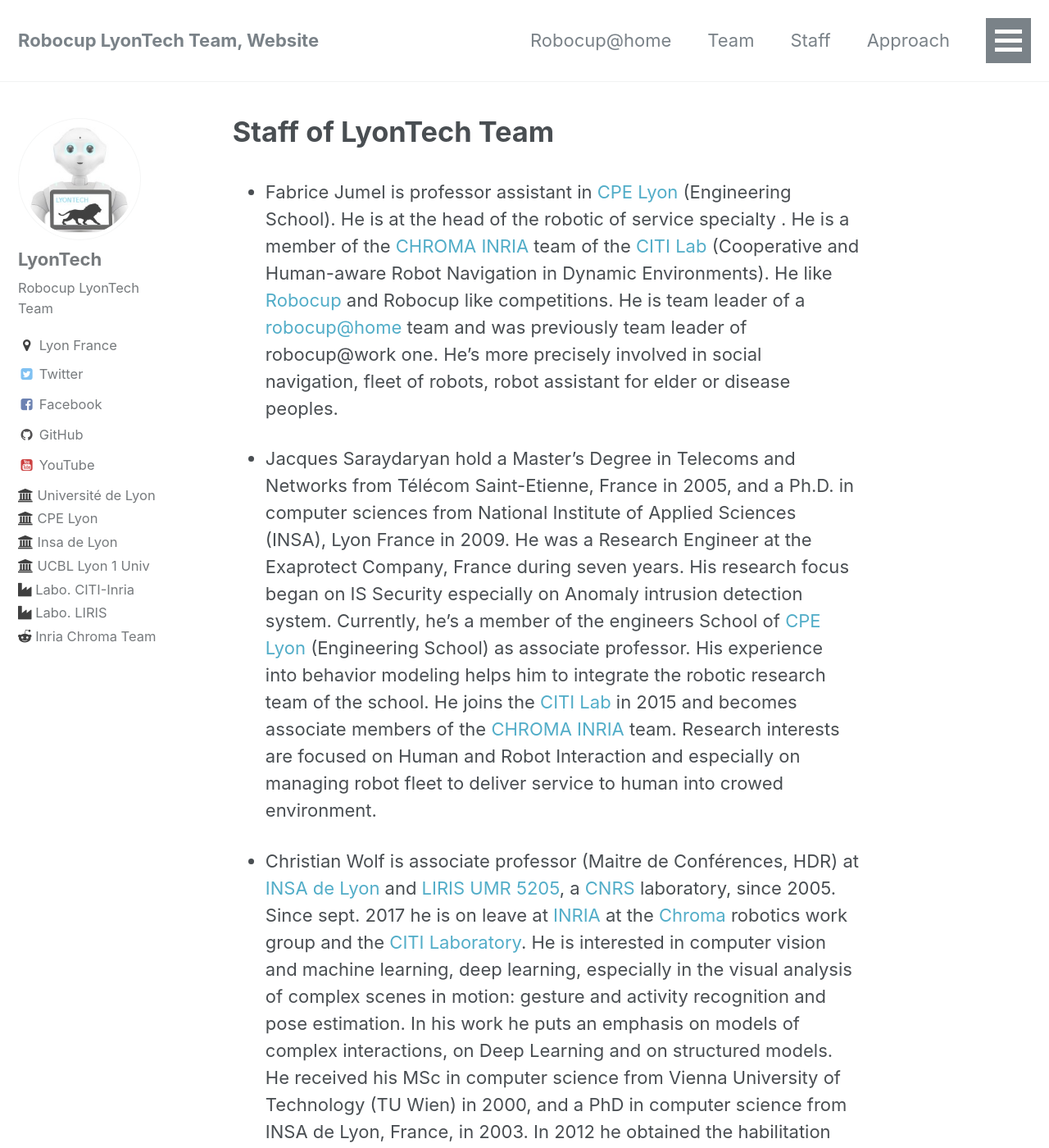
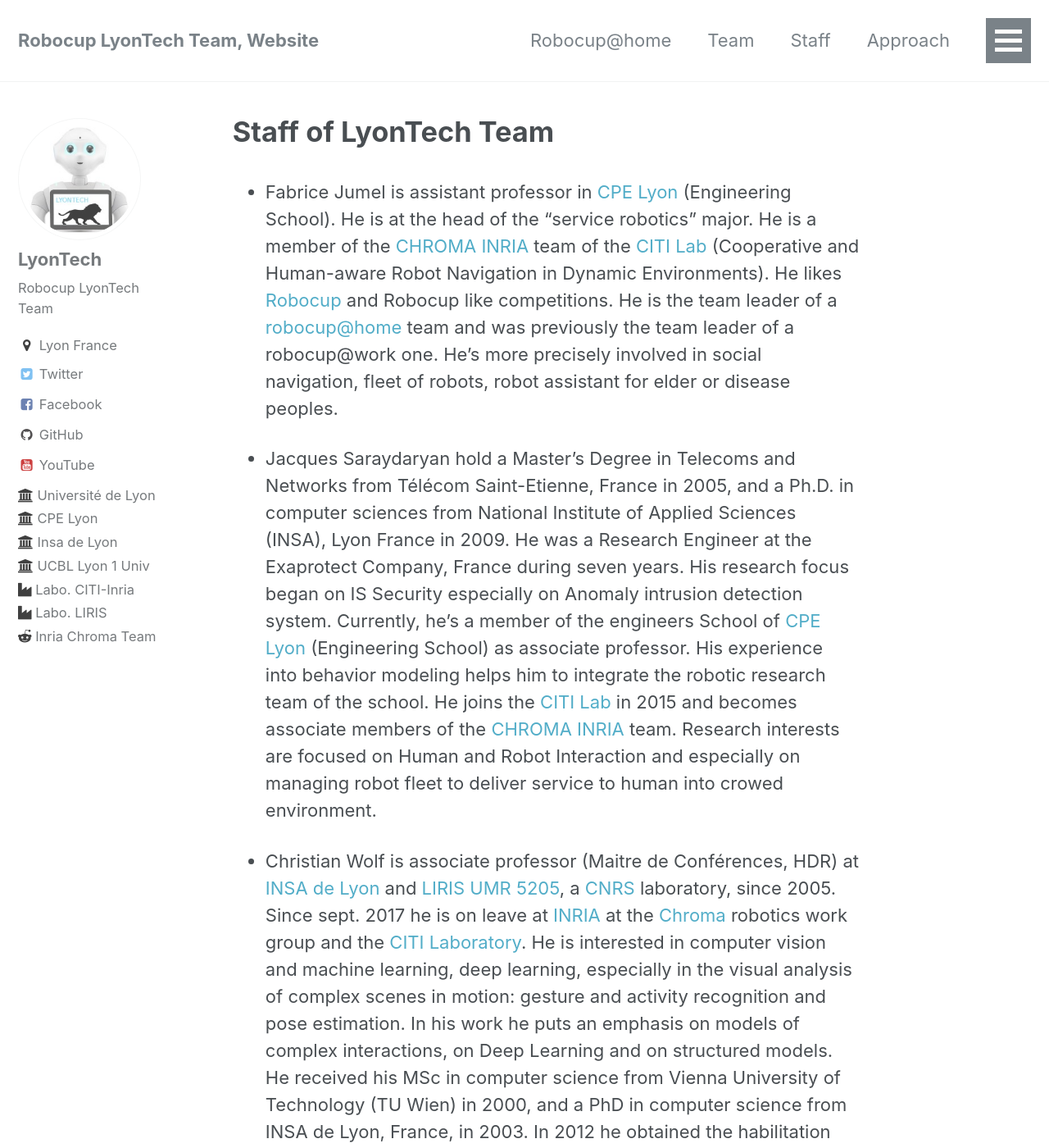
Before and after one commit to Robocup-Lyontech/Robocup-Lyontech.github.io, a Jekyll site: the page built from _pages/staff.md, in a window 1280 px wide and 1400 px high. Shown: the whole window at 82% size. Built offline with Jekyll 4.4.1, drawn with Linux system fonts in a browser that asks for light colours; some of the changed lines change nothing that is shown; some of the changed text lies outside the part shown.

Commit message:
Update staff.md

```diff
--- a/_pages/staff.md
+++ b/_pages/staff.md
@@ -3,8 +3,10 @@
 title: "Staff of LyonTech Team"
 ---
 
-- Fabrice Jumel is professor assistant  in [CPE Lyon](https://www.cpe.fr) (Engineering School). He is at the head of the robotic of service specialty . He is a member of the [CHROMA INRIA](https://team.inria.fr/chroma/en/)  team of the [CITI Lab](http://www.citi-lab.fr/)  (Cooperative and Human-aware Robot Navigation in Dynamic Environments). He like [Robocup](http://www.robocup.org/) and Robocup like competitions. He is team leader of a [robocup@home](http://cpe-dev.fr/robotcup/) team and was previously team leader of robocup@work one. He's more precisely involved in social navigation, fleet of robots, robot assistant for elder or disease peoples.
+- Fabrice Jumel is assistant professor in [CPE Lyon](https://www.cpe.fr) (Engineering School). He is at the head of the "service robotics" major. He is a member of the [CHROMA INRIA](https://team.inria.fr/chroma/en/)  team of the [CITI Lab](http://www.citi-lab.fr/)  (Cooperative and Human-aware Robot Navigation in Dynamic Environments). He likes [Robocup](http://www.robocup.org/) and Robocup like competitions. He is the team leader of a [robocup@home](http://cpe-dev.fr/robotcup/) team and was previously the team leader of a robocup@work one. He's more precisely involved in social navigation, fleet of robots, robot assistant for elder or disease peoples.
 
 - Jacques Saraydaryan hold a Master’s Degree in Telecoms and Networks from Télécom Saint-Etienne, France in 2005, and a Ph.D. in computer sciences from National Institute of Applied Sciences (INSA), Lyon France in 2009. He was a Research Engineer at the Exaprotect Company, France during seven years. His research focus began on IS Security especially on Anomaly intrusion detection system. Currently, he's a member of the engineers School of [CPE Lyon](https://www.cpe.fr) (Engineering School) as associate professor. His experience into behavior modeling helps him to integrate the robotic research team of the school. He joins the [CITI Lab](http://www.citi-lab.fr/) in 2015 and becomes associate members of the [CHROMA INRIA](https://team.inria.fr/chroma/en/) team. Research interests are focused on Human and Robot Interaction and especially on managing robot fleet to deliver service to human into crowed environment.
 
 - Christian Wolf is associate professor (Maitre de Conférences, HDR) at [INSA de Lyon](http://www.insa-lyon.fr) and [LIRIS UMR 5205](http://liris.cnrs.fr), a [CNRS](http://cnrs.fr) laboratory, since 2005. Since sept. 2017 he is on leave at [INRIA](http://www.inria.fr) at the [Chroma](https://www.inria.fr/equipes/chroma) robotics work group and the [CITI Laboratory](http://www.citi-lab.fr/). He is interested in computer vision and machine learning, deep learning, especially in the visual analysis of complex scenes in motion: gesture and activity recognition and pose estimation. In his work he puts an emphasis on models of complex interactions, on Deep Learning and on structured models. He received his MSc in computer science from Vienna University of Technology (TU Wien) in 2000, and a PhD in computer science from INSA de Lyon, France, in 2003. In 2012 he obtained the habilitation diploma, also from INSA de Lyon.
+
+- Raphael Leber is assistant professor in [CPE Lyon](https://www.cpe.fr) (Engineering School). He is developing robotic platorms and teach in the "service robotics" major. Before joining the university, he worked in a Korean robotic laboratory, in a former french robotic company and in a Company specialized in embedded systems (R&D and then R&I).
```
